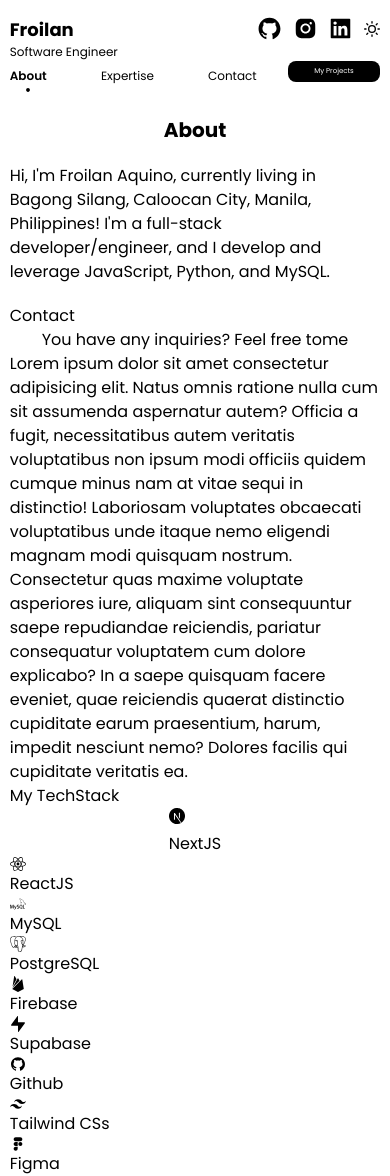
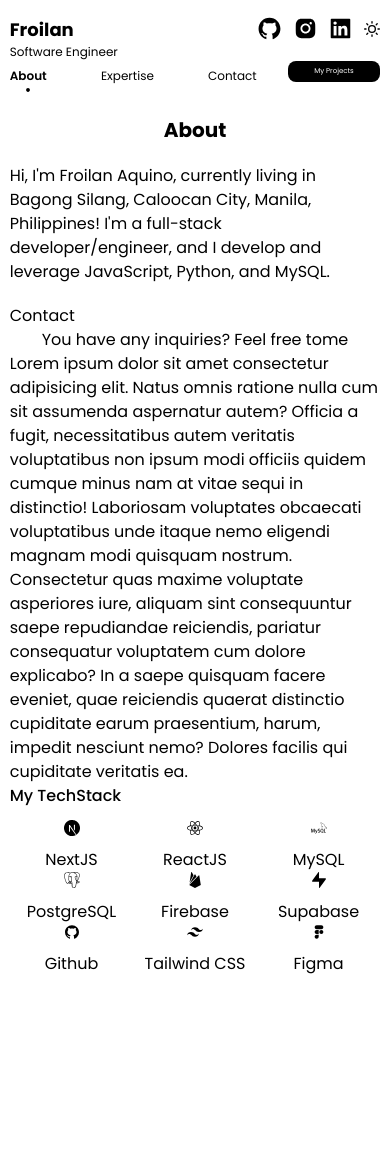
Before and after one commit to uaenaaaa/my-website, a Next.js app: page /about in a window 390 px wide. After the commit the page ends 976 px from the top, so only its background shows below. Built offline with nearby package versions, Linux system fonts and the light colour scheme.

Commit message:
added icons and 3 columns on mobile (ongoing)

```diff
--- a/app/about/page.tsx
+++ b/app/about/page.tsx
@@ -30,61 +30,61 @@
           <h1>Hi, I'm Froilan Aquino, currently living in Bagong Silang, Caloocan City, Manila, Philippines! I'm a full-stack developer/engineer, and I develop and leverage JavaScript, Python, and MySQL.</h1>
         </div>
 
-        <div>
+        <div className='w-full'>
           <div>
             <h1>Contact</h1>
             <p className='flex items-center justify-center'>You have any inquiries? Feel free to <Link className='underline font-bold' href='mailto:froilanaquino1@gmail.com' target='_blank'></Link> me</p>
           </div>
           <div>
-            <div>
+            <div className='w-full'>
               Lorem ipsum dolor sit amet consectetur adipisicing elit. Natus omnis ratione nulla cum sit assumenda aspernatur autem? Officia a fugit, necessitatibus autem veritatis voluptatibus non ipsum modi officiis quidem cumque minus nam at vitae sequi in distinctio! Laboriosam voluptates obcaecati voluptatibus unde itaque nemo eligendi magnam modi quisquam nostrum. Consectetur quas maxime voluptate asperiores iure, aliquam sint consequuntur saepe repudiandae reiciendis, pariatur consequatur voluptatem cum dolore explicabo? In a saepe quisquam facere eveniet, quae reiciendis quaerat distinctio cupiditate earum praesentium, harum, impedit nesciunt nemo? Dolores facilis qui cupiditate veritatis ea.
             </div>
 
-            <div>
-              <h1>My TechStack</h1>
+            <div className='w-full flex gap-y-3 flex-start flex-col justify-center'>
+              <h1 className='font-medium'>My TechStack</h1>
 
-              <div>
-                <div className='grid place-content-center gap-2'>
+              <div className='grid w-full grid-cols-3'>
+                <div className='flex flex-col justify-center items-center gap-3'>
                   <SiNextdotjs />
-                  <p>NextJS</p>
+                  <p className='text-md'>NextJS</p>
                 </div>
 
-                <div>
+                <div className='flex flex-col justify-center items-center gap-3'>
                   <FaReact />
                   <p>ReactJS</p>
                 </div>
 
-                <div>
+                <div className='flex flex-col justify-center items-center gap-3'>
                   <SiMysql />
                   <p>MySQL</p>
                 </div>
 
-                <div>
+                <div className='flex flex-col justify-center items-center gap-3'>
                   <SiPostgresql />
                   <p>PostgreSQL</p>
                 </div>
 
-                <div>
+                <div className='flex flex-col justify-center items-center gap-3'>
                   <SiFirebase />
                   <p>Firebase</p>
                 </div>
 
-                <div>
+                <div className='flex flex-col justify-center items-center gap-3'>
                   <SiSupabase />
                   <p>Supabase</p>
                 </div>
 
-                <div>
+                <div className='flex flex-col justify-center items-center gap-3'>
                   <AiFillGithub />
                   <p>Github</p>
                 </div>
 
-                <div>
+                <div className='flex flex-col justify-center items-center gap-3'>
                   <SiTailwindcss />
-                  <p>Tailwind CSs</p>
+                  <p>Tailwind CSS</p>
                 </div>
 
-                <div>
+                <div className='flex flex-col justify-center items-center gap-3'>
                   <CgFigma />
                   <p>Figma</p>
                 </div>
```
